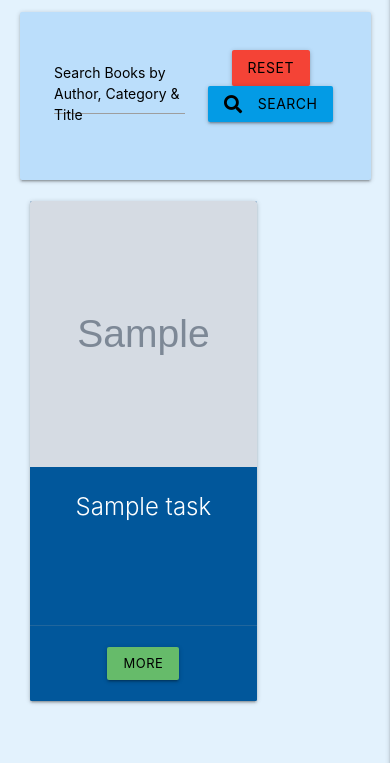
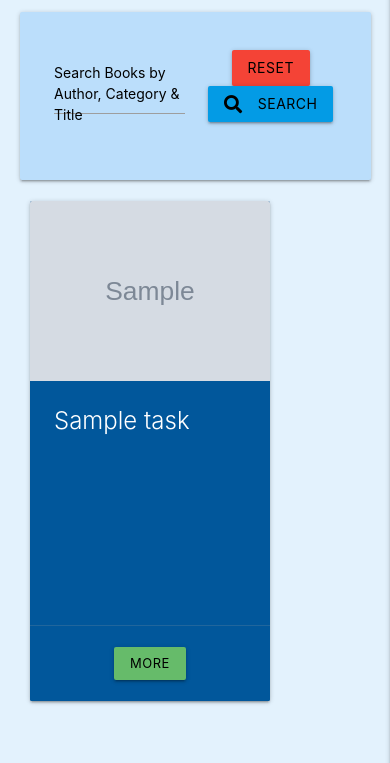
Before and after one commit to Davej66/book-club, a Flask app: page / in a window 390 px wide. Shown: the part 138-901 px from the top of the page. Run offline with Flask 2, Linux system fonts and the light colour scheme; grey boxes marked "Sample" are stand-in pictures; a database or web service that is not in the repository returns one stand-in record (values such as "Sample title"); some libraries are stand-ins or nearby versions.

Commit message:
Updating style.css with responsive improvemenrs

```diff
--- a/static/css/style.css
+++ b/static/css/style.css
@@ -38,12 +38,14 @@ body {
     line-height: 42px;
 }
 
-.card .card-image > img{
+.card.large .card-image > img{
     align-content: centers;
-    max-height: 19rem;
-    max-width: 16.2rem;
-   min-height: 19rem;
-    min-width: 15.9rem;
+    height: auto;
+    max-width: 240px;
+}
+
+.card-title {
+    max-width: 200px;
 }
 
 .info-text {
@@ -86,11 +88,20 @@ footer.page-footer{
 
 @media screen and (max-width: 992px) {
 
+   /* .card.large.card-title.valign-wrapper {
+        max-height: auto;
+        width: 380px;
+    }*/
+
+
 
 }
 /* //////////////////////////////// Mobile size devices /////////////////////////////////// */
 
 @media screen and (max-width: 568px) {
 
-
+   /* .card.large.card-title{
+        max-height: auto;
+        width: 280px;
+    }*/
 }
--- a/templates/tasks.html
+++ b/templates/tasks.html
@@ -31,10 +31,10 @@
                     {% for task in tasks %}
                     <div class="col m3">
                         <div class="card large light-blue darken-4 center-align">
-                            <div class="card-image center-align">
+                            <div class="card-image center-align valign-wrapper">
                                 <img src="{{ task.book_cover }}" alt="{{ task.book_name }} book cover">
                             </div>
-                            <div class="card-content white-text ">
+                            <div class="card-content white-text valign-wrapper">
                                 <span class="card-title">{{ task.book_name }}
                                 {% if task.is_bseller == "on" %}
                                 <i class="fas fa-exclamation-circle light-blue-text text-lighten-2 tooltipped"
```
